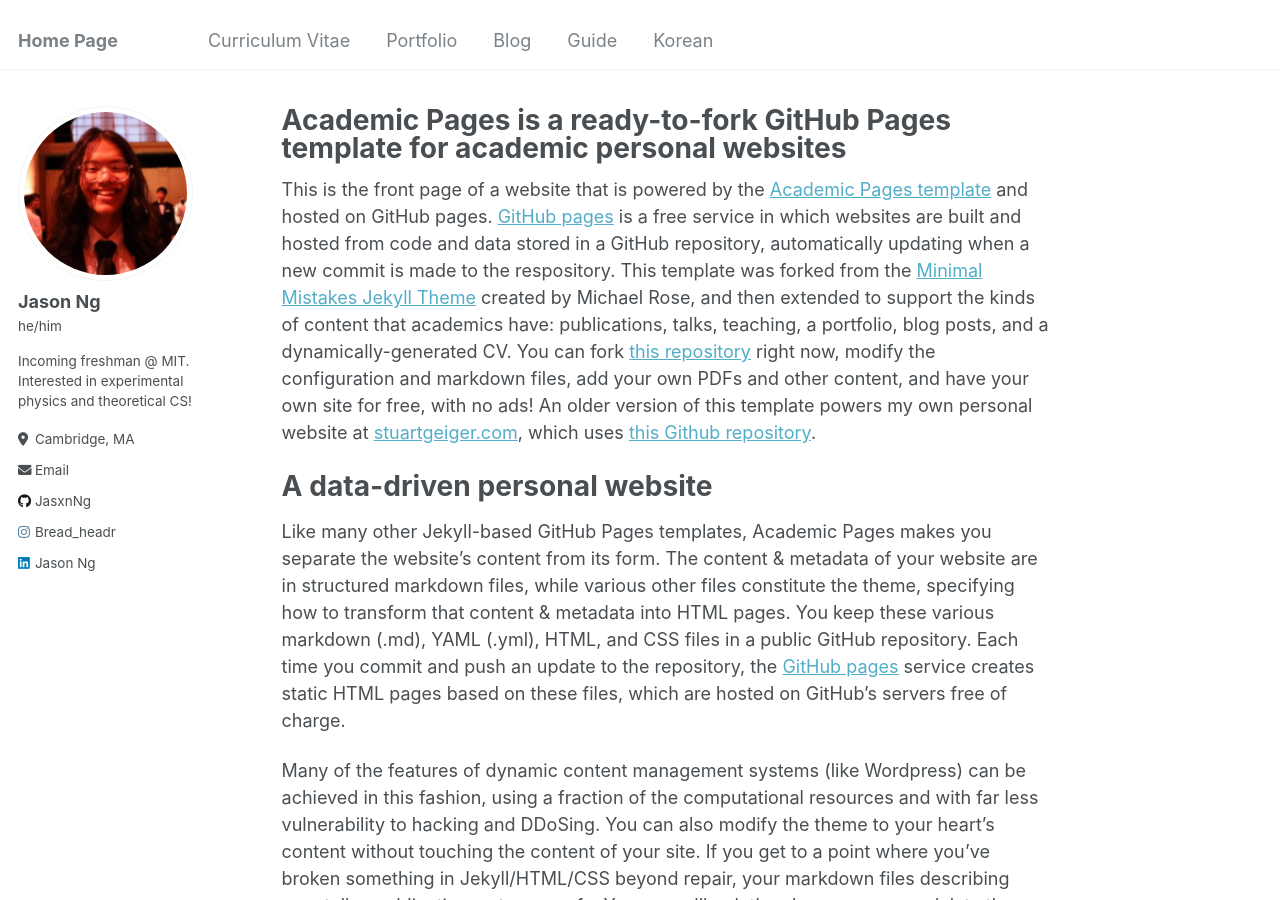
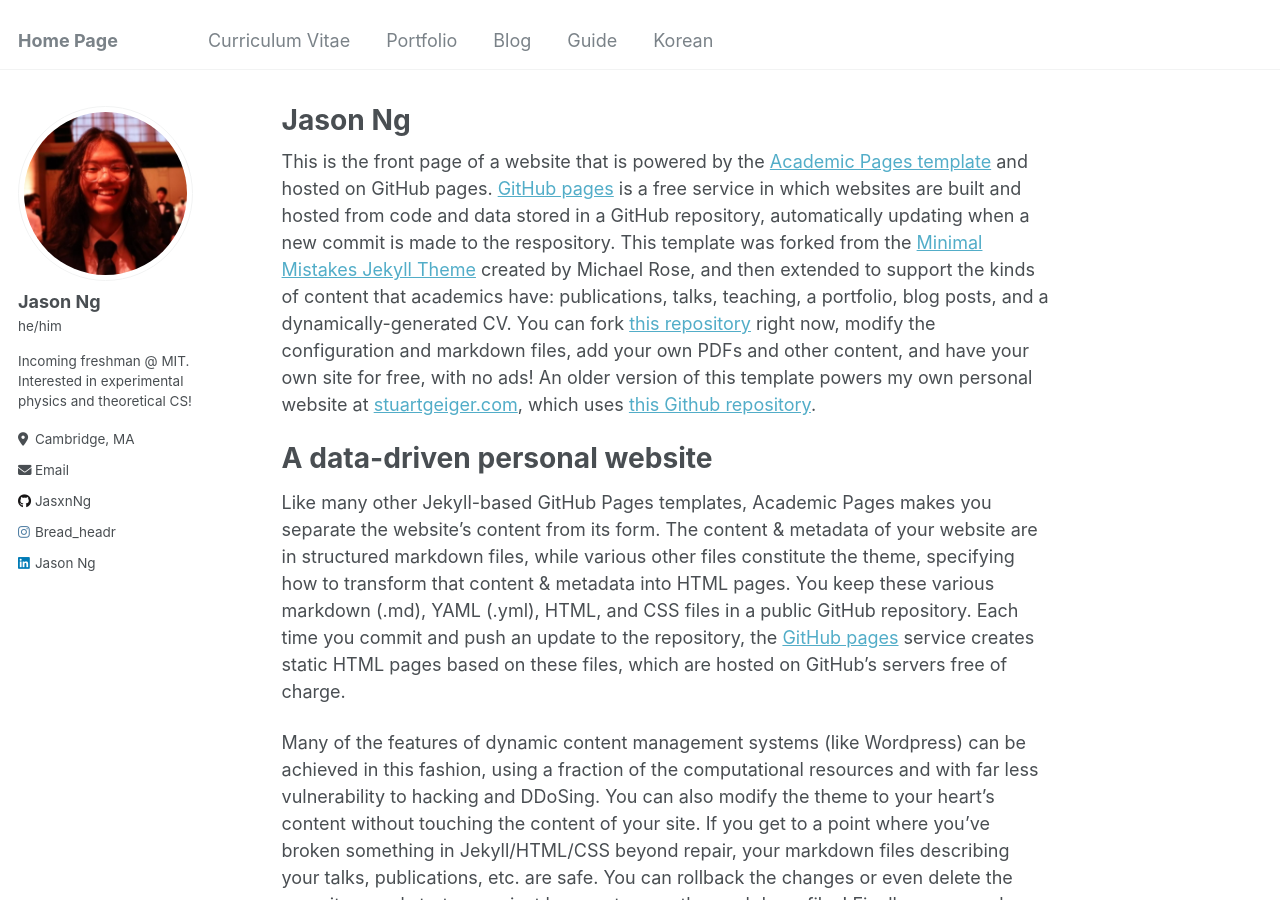
Before and after one commit to JasxnNg/jasxnng.github.io, a Jekyll site: the page built from _pages/about.md, in a window 1280 px wide and 900 px high. Built offline with Jekyll 4.4.1, drawn with Linux system fonts in a browser that asks for light colours.

Commit message:
fixed the dog shit ass titles

```diff
--- a/_includes/seo.html
+++ b/_includes/seo.html
@@ -18,7 +18,7 @@
   {% assign canonical_url = page.url | replace: "index.html", "" | prepend: site.url %}
 {% endif %}
 
-<title>{{ seo_title | default: site.title }}{% if paginator %}{% unless paginator.page == 1 %} {{ site.title_separator }} {{ site.data.ui-text[site.locale].page | default: "Page" }} {{ paginator.page }}{% endunless %}{% endif %}</title>
+<title>{{ page.title | default: site.title }}{% if paginator %}{% unless paginator.page == 1 %} {{ site.title_separator }} {{ site.data.ui-text[site.locale].page | default: "Page" }} {{ paginator.page }}{% endunless %}{% endif %}</title>
 
 {% assign seo_description = page.description | default: page.excerpt | default: site.description %}
 {% if seo_description %}
--- a/_pages/about.md
+++ b/_pages/about.md
@@ -1,6 +1,6 @@
 ---
 permalink: /
-title: "Academic Pages is a ready-to-fork GitHub Pages template for academic personal websites"
+title: "Jason Ng"
 author_profile: true
 redirect_from:
   - /about/
```
